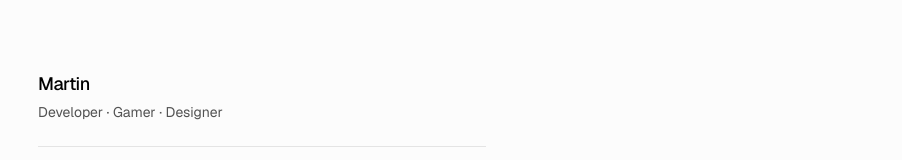
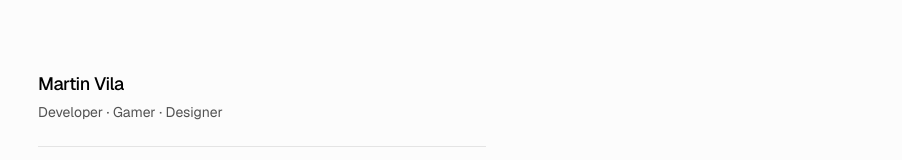
Before and after one commit to kWAYTV/portfolio, a Next.js app: page / in a window 1280 px wide. Shown: the part 235-395 px from the top of the page, without its empty margins (378-1280 px from the left). Built offline with nearby package versions, Linux system fonts and the light colour scheme.

Commit message:
fix: Update name display on Home page to include full name "Martin Vila"

```diff
--- a/src/app/(home)/page.tsx
+++ b/src/app/(home)/page.tsx
@@ -12,7 +12,7 @@ export default function Home() {
       <div className="w-full max-w-sm space-y-5 sm:max-w-md sm:space-y-6">
         <div className="space-y-1">
           <h1 className="font-medium text-base tracking-tight sm:text-lg">
-            Martin
+            Martin Vila
           </h1>
           <p className="text-muted-foreground text-xs sm:text-sm">
             Developer · Gamer · Designer
```
